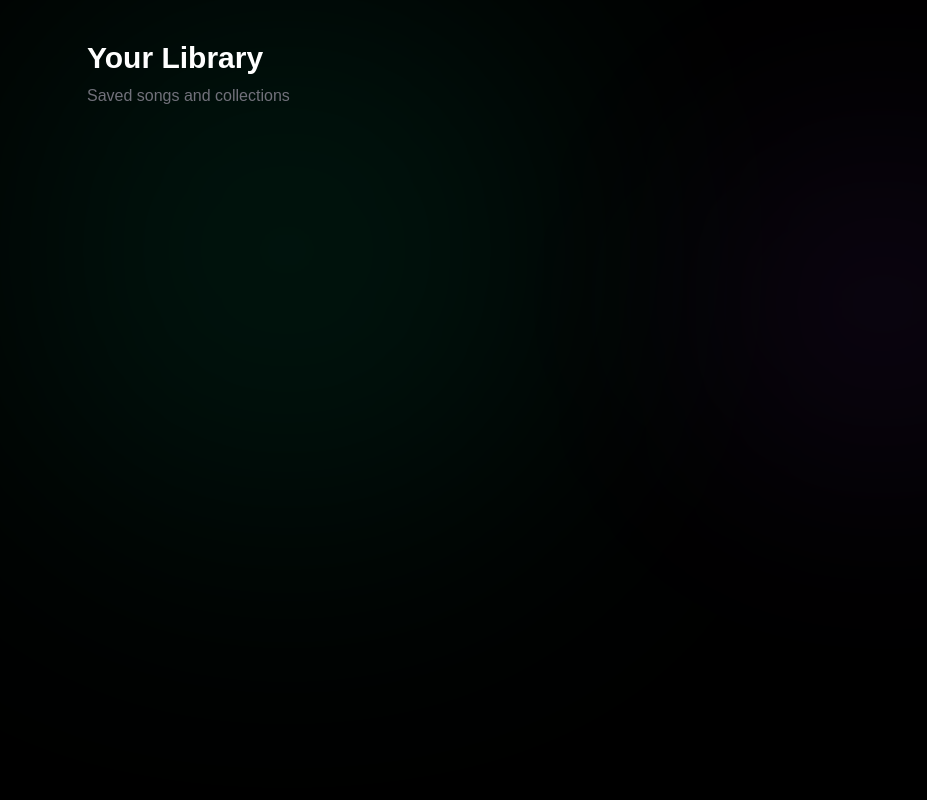
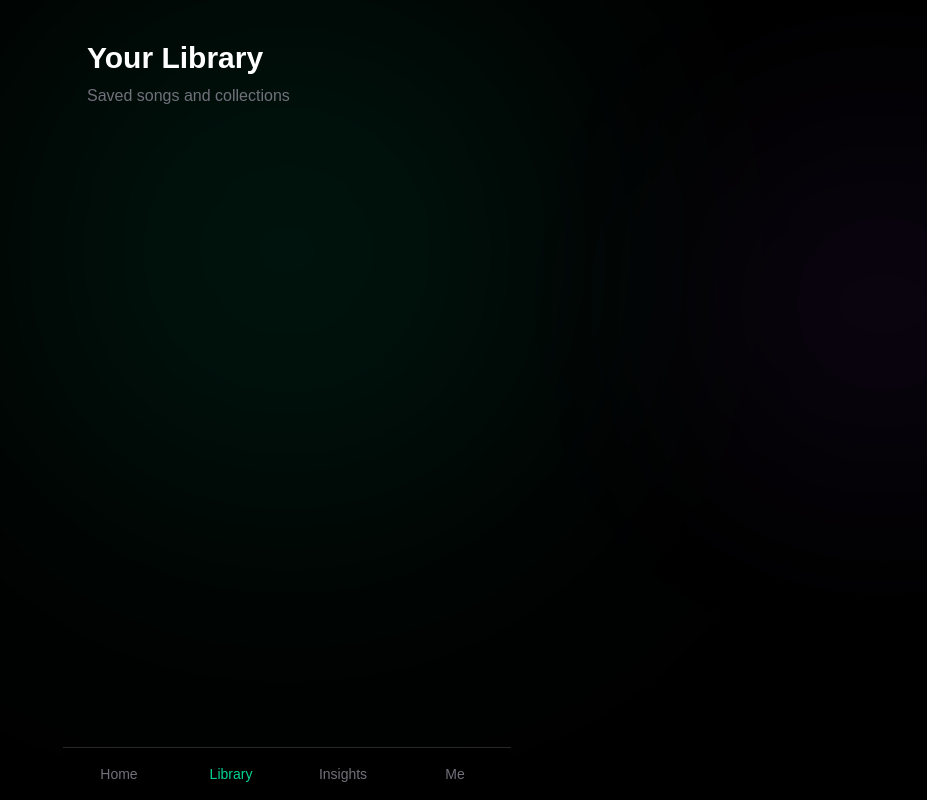
Before and after one commit to shubhbeniwal/iconmusic-ai, a Next.js app in the folder frontend/: page /library in a window 1280 px wide. Shown: the whole page, without its empty margins (353-1280 px from the left). Built offline with nearby package versions, Linux system fonts and the light colour scheme.

Commit message:
Refactoring Pages 2

```diff
--- a/frontend/src/app/home/page.tsx
+++ /dev/null
@@ -1,13 +0,0 @@
-export default function Page() {
-
-    return (
-
-      <main className="p-6 text-white">
-
-        Home
-
-      </main>
-
-    )
-
-  }
--- a/frontend/src/app/layout.tsx
+++ b/frontend/src/app/layout.tsx
@@ -1,6 +1,7 @@
 import type { Metadata } from "next";
 import { Geist, Geist_Mono } from "next/font/google";
 import "./globals.css";
+import BottomNav from "@/components/BottomNav"
 
 const geistSans = Geist({
   variable: "--font-geist-sans",
@@ -27,7 +28,7 @@
       lang="en"
       className={`${geistSans.variable} ${geistMono.variable} h-full antialiased`}
     >
-      <body className="min-h-full flex flex-col">{children}</body>
+      <body className="min-h-full flex flex-col">{children}<BottomNav /></body>
     </html>
   );
 }
--- a/frontend/src/app/page.tsx
+++ b/frontend/src/app/page.tsx
@@ -16,7 +16,6 @@
 import MoodInputCard from "@/components/MoodInputCard"
 import RecommendationCard from "@/components/RecommendationCard"
 import AIInsightPanel from "@/components/AIInsightPanel"
-import BottomNav from "@/components/BottomNav"
 import SectionTitle from "@/components/SectionTitle"
 import MiniRecommendationCard from "@/components/MiniRecommendationCard"
 import ContinueSessionCard from "@/components/ContinueSessionCard"
@@ -26,13 +25,9 @@
 import SkeletonMiniCard from "@/components/SkeletonMiniCard"
 import PlayerModal from "@/components/PlayerModal"
 import FavoriteButton from "@/components/FavoriteButton"
-import FavoritesSection from "@/components/FavoritesSection"
 import {addActivity, getActivity} from "@/lib/activity"
 import {addMoodHistory} from "@/lib/moodHistory"
-import ActivityFeed from "@/components/ActivityFeed"
-import MoodJourney from "@/components/MoodJourney"
-import MoodInsights from "@/components/MoodInsights"
-import WeeklyMoodReport from "@/components/WeeklyMoodReport"
+
 
 export default function Home() {
 
@@ -705,7 +700,6 @@
         }
 
       />
-      <BottomNav />
 
     </main>
 
```
